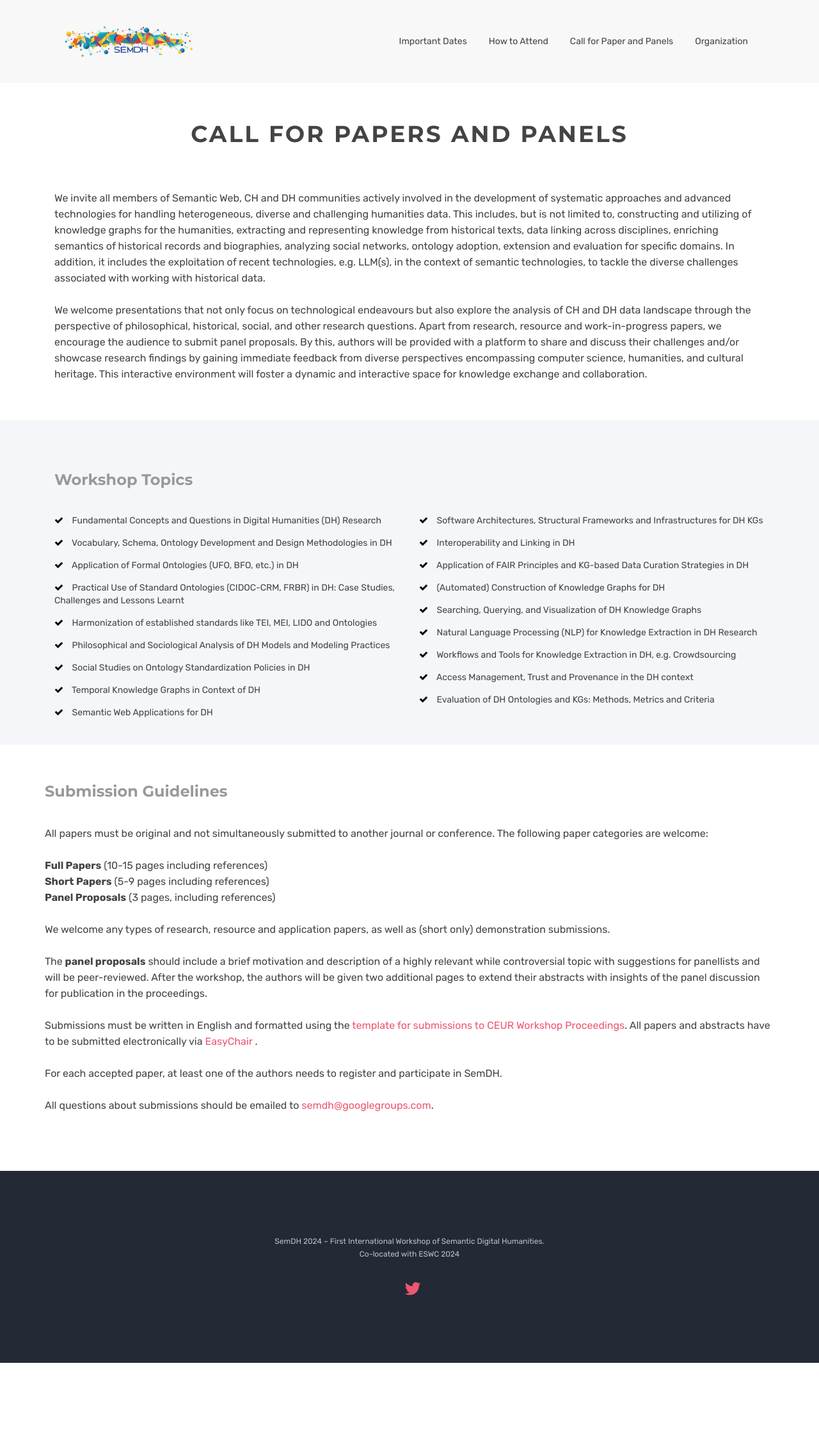
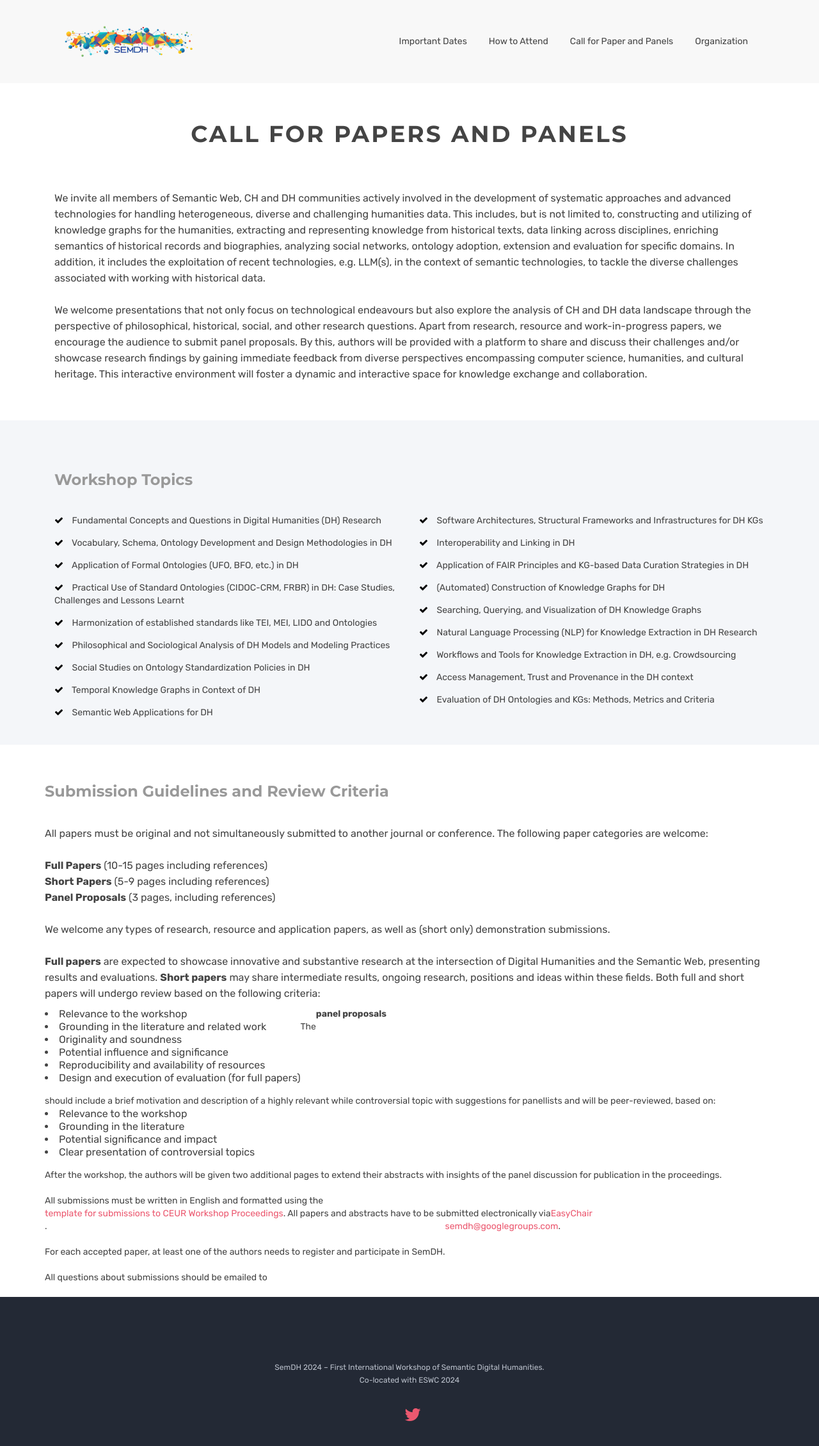
Before and after one commit to SemDH/semdh.github.io, a Jekyll site: the page built from callforpapers.html, in a window 1280 px wide. Shown: the top 2260 px of the page at 64% size. Built offline with Jekyll 4.4.1, drawn with Linux system fonts in a browser that asks for light colours.

Commit message:
call for paper update

```diff
--- a/callforpapers.html
+++ b/callforpapers.html
@@ -61,44 +61,44 @@
         <div class="col-xs-12 col-sm-6 col-md-6">
           <ul class="list-style check-list pl-0">
             <li>
-              <i class="fa fa-check light-green" aria-hidden="true"></i>
+              <i class="fa fa-check" aria-hidden="true"></i>
               Fundamental Concepts and Questions in Digital Humanities (DH)
               Research
             </li>
             <li>
-              <i class="fa fa-check light-green" aria-hidden="true"></i>
+              <i class="fa fa-check" aria-hidden="true"></i>
               Vocabulary, Schema, Ontology Development and Design Methodologies
               in DH
             </li>
             <li>
-              <i class="fa fa-check light-green" aria-hidden="true"></i>
+              <i class="fa fa-check" aria-hidden="true"></i>
               Application of Formal Ontologies (UFO, BFO, etc.) in DH
             </li>
             <li>
-              <i class="fa fa-check light-green" aria-hidden="true"></i>
+              <i class="fa fa-check" aria-hidden="true"></i>
               Practical Use of Standard Ontologies (CIDOC-CRM, FRBR) in DH: Case
               Studies, Challenges and Lessons Learnt
             </li>
             <li>
-              <i class="fa fa-check light-green" aria-hidden="true"></i>
+              <i class="fa fa-check" aria-hidden="true"></i>
               Harmonization of established standards like TEI, MEI, LIDO and
               Ontologies
             </li>
             <li>
-              <i class="fa fa-check light-green" aria-hidden="true"></i>
+              <i class="fa fa-check" aria-hidden="true"></i>
               Philosophical and Sociological Analysis of DH Models and Modeling
               Practices
             </li>
             <li>
-              <i class="fa fa-check light-green" aria-hidden="true"></i> Social
+              <i class="fa fa-check" aria-hidden="true"></i> Social
               Studies on Ontology Standardization Policies in DH
             </li>
             <li>
-              <i class="fa fa-check light-green" aria-hidden="true"></i>
+              <i class="fa fa-check" aria-hidden="true"></i>
               Temporal Knowledge Graphs in Context of DH
             </li>
             <li>
-              <i class="fa fa-check light-green" aria-hidden="true"></i>
+              <i class="fa fa-check" aria-hidden="true"></i>
               Semantic Web Applications for DH
             </li>
           </ul>
@@ -106,42 +106,42 @@
         <div class="col-xs-12 col-sm-6 col-md-6">
           <ul class="list-style check-list pl-0">
             <li>
-              <i class="fa fa-check light-green" aria-hidden="true"></i>
+              <i class="fa fa-check" aria-hidden="true"></i>
               Software Architectures, Structural Frameworks and Infrastructures
               for DH KGs
             </li>
             <li>
-              <i class="fa fa-check light-green" aria-hidden="true"></i>
+              <i class="fa fa-check" aria-hidden="true"></i>
               Interoperability and Linking in DH
             </li>
             <li>
-              <i class="fa fa-check light-green" aria-hidden="true"></i>
+              <i class="fa fa-check" aria-hidden="true"></i>
               Application of FAIR Principles and KG-based Data Curation
               Strategies in DH
             </li>
             <li>
-              <i class="fa fa-check light-green" aria-hidden="true"></i>
+              <i class="fa fa-check" aria-hidden="true"></i>
               (Automated) Construction of Knowledge Graphs for DH
             </li>
             <li>
-              <i class="fa fa-check light-green" aria-hidden="true"></i>
+              <i class="fa fa-check" aria-hidden="true"></i>
               Searching, Querying, and Visualization of DH Knowledge Graphs
             </li>
             <li>
-              <i class="fa fa-check light-green" aria-hidden="true"></i> Natural
+              <i class="fa fa-check" aria-hidden="true"></i> Natural
               Language Processing (NLP) for Knowledge Extraction in DH Research
             </li>
             <li>
-              <i class="fa fa-check light-green" aria-hidden="true"></i>
+              <i class="fa fa-check" aria-hidden="true"></i>
               Workflows and Tools for Knowledge Extraction in DH, e.g.
               Crowdsourcing
             </li>
             <li>
-              <i class="fa fa-check light-green" aria-hidden="true"></i> Access
+              <i class="fa fa-check" aria-hidden="true"></i> Access
               Management, Trust and Provenance in the DH context
             </li>
             <li>
-              <i class="fa fa-check light-green" aria-hidden="true"></i>
+              <i class="fa fa-check" aria-hidden="true"></i>
               Evaluation of DH Ontologies and KGs: Methods, Metrics and Criteria
             </li>
           </ul>
@@ -153,7 +153,7 @@
   <div class="mb-60"></div>
   <div id="features" class="container">
     <div class="row">
-      <h4 class="sub-title space-left">Submission Guidelines</h4>
+      <h4 class="sub-title space-left">Submission Guidelines and Review Criteria</h4>
       <div class="mb-60"></div>
       <p class="lead">
         All papers must be original and not simultaneously submitted to another
@@ -167,14 +167,33 @@
         We welcome any types of research, resource and application papers, as
         well as (short only) demonstration submissions. <br />
         <br />
+        <strong>Full papers</strong> are expected to showcase innovative and substantive research at the intersection of Digital Humanities and the Semantic Web, presenting results and evaluations. <strong>Short papers</strong> may share intermediate results, ongoing research, positions and ideas within these fields. Both full and short papers will undergo review based on the following criteria:
+        <ul class="unorderedlist">
+          <li>Relevance to the workshop</li>
+          <li>Grounding in the literature and related work</li>
+          <li>Originality and soundness</li>
+          <li>Potential influence and significance</li>
+          <li>Reproducibility and availability of resources</li>
+          <li>Design and execution of evaluation (for full papers)</li>
+        </ul>
+
+        <br>
+
         The <strong>panel proposals</strong> should include a brief motivation
         and description of a highly relevant while controversial topic with
-        suggestions for panellists and will be peer-reviewed. After the
-        workshop, the authors will be given two additional pages to extend their
+        suggestions for panellists and will be peer-reviewed, based on:
+        <ul class="unorderedlist">
+          <li>Relevance to the workshop</li>
+          <li>Grounding in the literature</li>
+          <li>Potential significance and impact</li>
+          <li>Clear presentation of controversial topics</li>
+        </ul>
+
+        After the workshop, the authors will be given two additional pages to extend their
         abstracts with insights of the panel discussion for publication in the
         proceedings. <br />
         <br />
-        Submissions must be written in English and formatted using the
+        All submissions must be written in English and formatted using the
         <a
           href="https://www.overleaf.com/latex/templates/template-for-submissions-to-ceur-workshop-proceedings-ceur-ws-dot-org/wqyfdgftmcfw"
           >template for submissions to CEUR Workshop Proceedings</a
```
